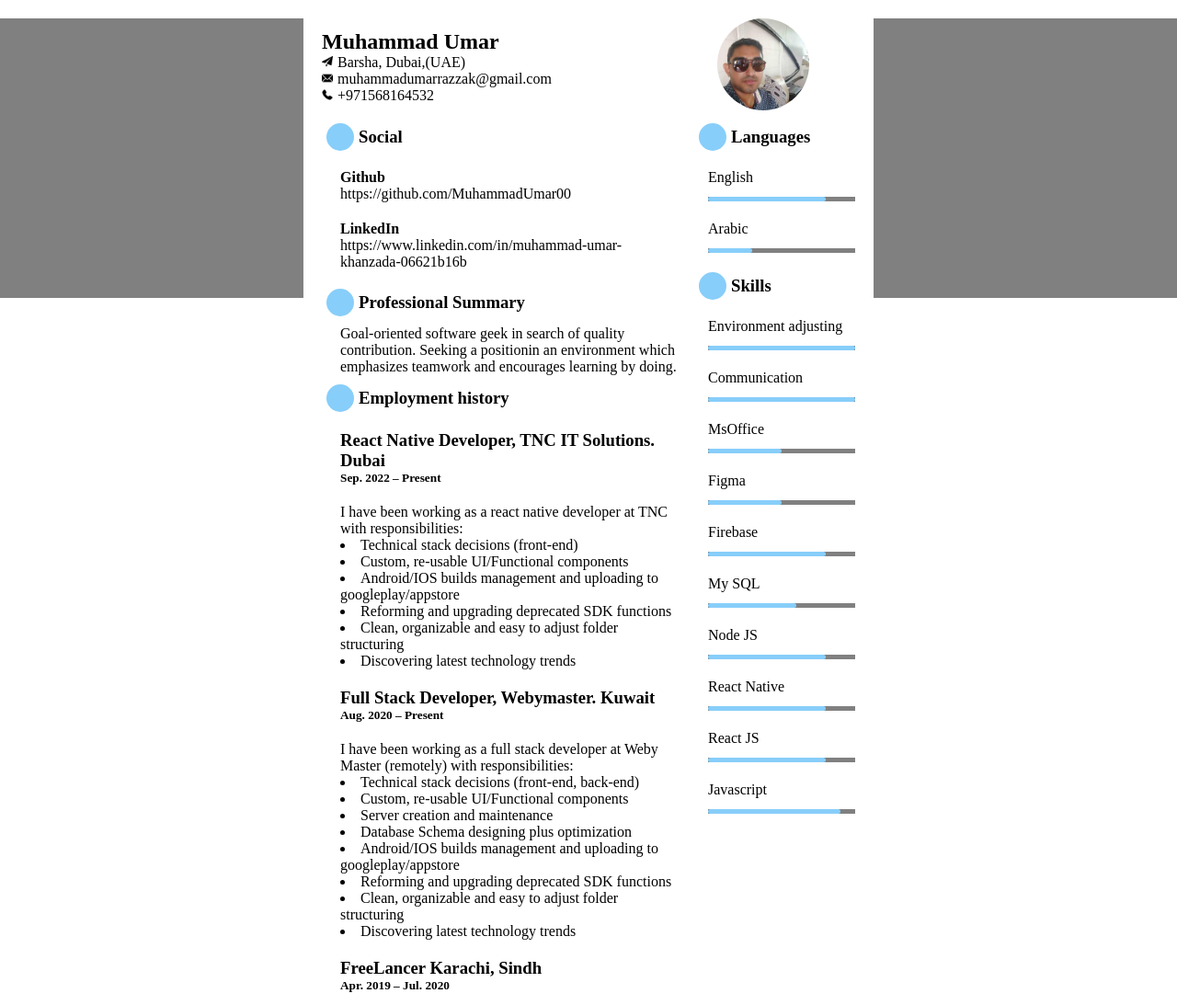
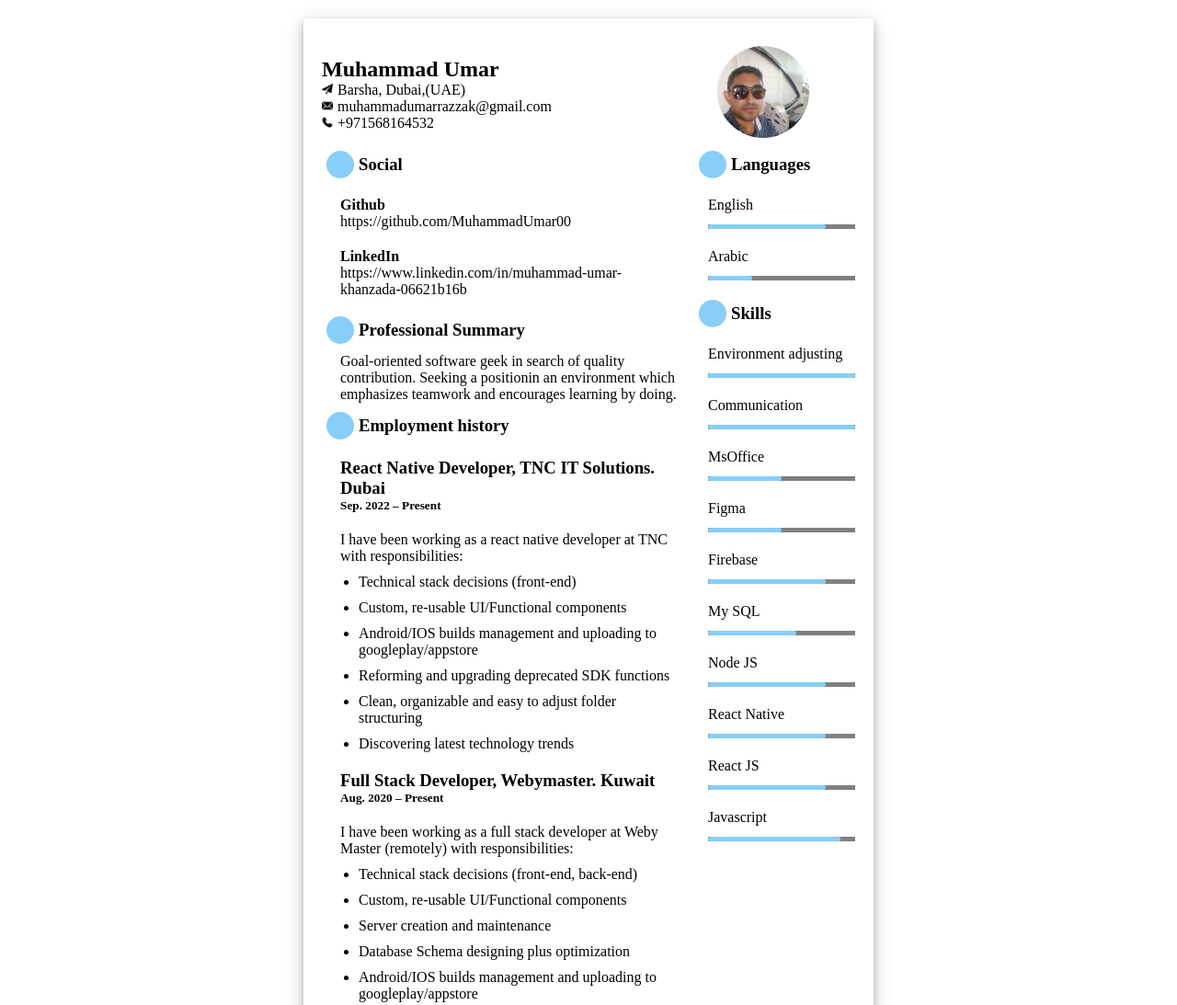
Before and after one commit to MuhammadUmar00/CV, a plain HTML site: page index.html in a window 1280 px wide. Shown: the top 1093 px of the page at 92% size. Drawn offline with Linux system fonts and the light colour scheme.

Commit message:
CV- list styles fixed

```diff
--- a/index.css
+++ b/index.css
@@ -1,11 +1,17 @@
 * {
     margin: 0px;
     padding: 0px;
-    list-style-position: inside;
+    /* list-style-position: inside; */
+}
+
+ul  li{
+margin-top: 10px;
+margin-left: 20px;
 }
 
 body {
     /* background-color: grey; */
+    height: 100vh;
 }
 
 .flex {
@@ -21,15 +27,20 @@ body {
 }
 
 main {
-    background-color: gray;
+    background-color: white;
+    height: 100%;
+    /* overflow: hidden; */
 }
 
 .main-wrapper {
-    max-width: 580px;
+    width: 580px;
     background-color: white;
+    box-shadow: 0 4px 8px 0 rgba(0, 0, 0, 0.2), 0 6px 20px 0 rgba(0, 0, 0, 0.19);
     margin: 20px  auto;
     padding-left: 20px;
     padding-right: 20px;
+    padding-top: 30px;
+    padding-bottom: 100px;
 }
 
 .icon {
@@ -54,9 +65,8 @@ main {
 }
 
 .grid {
-    display: inline-grid;
+    display: flex;
     grid-template-columns: auto 1fr;
-    height: 200px;
     column-gap: 10px;
  }
 
```
